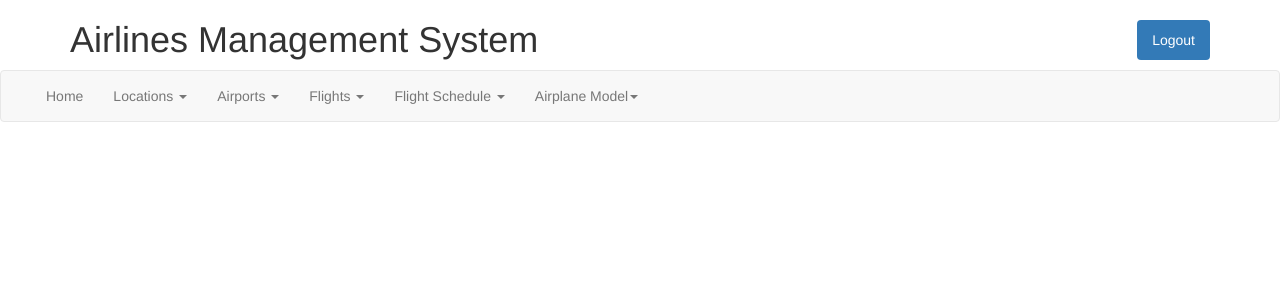
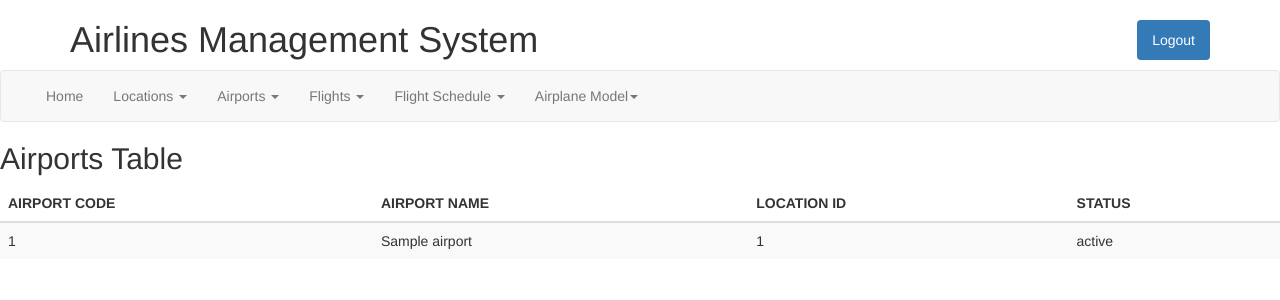
Before and after one commit to naved92/airlines, a CodeIgniter app: page /database/index.php/Airport in a window 1280 px wide. Shown: the top 300 px of the page. Run offline with CodeIgniter, Linux system fonts and the light colour scheme; the visitor is signed in with stand-in values (Sample User, id 1); tables that the repository leaves empty hold one stand-in row (values such as "Sample post").

Commit message:
table view added

```diff
--- a/admin/application/controllers/airport.php
+++ b/admin/application/controllers/airport.php
@@ -15,8 +15,11 @@ class airport extends CI_Controller
 	public function index()
 		{
 		if($this->session->userdata('loginadmin'))
-          		{$data['title']='Airport Home';
+          		{$data['airports']=$this->airport_model->show_all();
+				 $data['title']='Airport Home';
+
 				 $this->load->view('templates/header',$data);
+				 $this->load->view('airport/viewall',$data);
 				 $this->load->view('templates/footer');
 				}
         else
--- a/admin/application/controllers/location.php
+++ b/admin/application/controllers/location.php
@@ -15,8 +15,10 @@ class location extends CI_Controller
 	public function index()
 		{
 		if($this->session->userdata('loginadmin'))
-          		{$data['title']='Location Home';
+          		{$data['locations']=$this->location_model->show_all();
+				 $data['title']='Location Home';
 				 $this->load->view('templates/header',$data);
+				 $this->load->view('location/viewall',$data);
 				 $this->load->view('templates/footer');
 				}
         else
--- a/admin/application/models/airport_model.php
+++ b/admin/application/models/airport_model.php
@@ -25,6 +25,12 @@ class airport_model extends CI_Model
        $sql="INSERT INTO AIRPORTS(AIRPORT_CODE ,AIRPORT_NAME ,AIRPORT_LOCATION_ID ,STATUS) VALUES (SEQ_AIR_ID.nextval,?,?,?)";
 	   $query = $this->db->query($sql,array($name,$loc_id,$status));
 	}
+
+	function show_all()
+		{
+		$query=$this->db->query('SELECT * FROM AIRPORTS ORDER BY AIRPORT_CODE ASC');
+		return $query->result_array();
+		}
 }
 
 ?>
--- a/admin/application/models/location_model.php
+++ b/admin/application/models/location_model.php
@@ -14,6 +14,12 @@ class location_model extends CI_Model
        $sql="INSERT INTO LOCATIONS(LOCATION_ID ,ADDRESS ,CITY ,COUNTRY,LATITUDE,LONGITUDE) VALUES (SEQ_LOC_ID.nextval,?,?,?,?,?)";
 	   $query = $this->db->query($sql,array($address,$city,$country,$latitude,$longitude));
 	}
+
+	function show_all()
+		{
+		$query=$this->db->query('SELECT * FROM LOCATIONS ORDER BY LOCATION_ID ASC');
+		return $query->result_array();
+		}
 }
 
 ?>
--- /dev/null
+++ b/admin/application/views/airport/viewall.php
@@ -0,0 +1,27 @@
+<h2>Airports Table</h2>
+  <table class="table table-striped">
+    <thead>
+      <tr>
+        <th>AIRPORT CODE</th>
+        <th>AIRPORT NAME</th>
+		<th>LOCATION ID</th>
+		<th>STATUS</th>
+
+      </tr>
+    </thead>
+
+	<tbody>
+	<?php foreach ($airports as $airport):?>
+	<tr>
+		<td><?php echo $airport['AIRPORT_CODE'];?></td>
+        <td><?php echo $airport['AIRPORT_NAME'];?></td>
+        <td><?php echo $airport['AIRPORT_LOCATION_ID'];?></td>
+        <td><?php echo $airport['STATUS'];?></td>
+
+	</tr>
+
+
+	<?php endforeach ?>
+
+    </tbody>
+  </table>
--- a/admin/application/views/templates/header.php
+++ b/admin/application/views/templates/header.php
@@ -6,7 +6,8 @@
 	<meta name="viewport" content="width=device-width,initial-scale=1.0">
 	<title><?php echo $title?>|| Airlines Management System </title>
 	<link href="<?php echo base_url();?>assets/css/bootstrap.min.css" rel="stylesheet">
-</head>
+	<link rel="stylesheet" href="http://maxcdn.bootstrapcdn.com/bootstrap/3.3.4/css/bootstrap.min.css">
+ </head>
 
 <body>
 <div class="container">
@@ -95,5 +96,6 @@
 		</ul>
 
       </div><!-- /.navbar-collapse -->
+
   </div><!-- /.container-fluid -->
 </nav>
```
Also changed, not shown: admin/application/views/location/viewall.php (added, +31 -0 lines).
